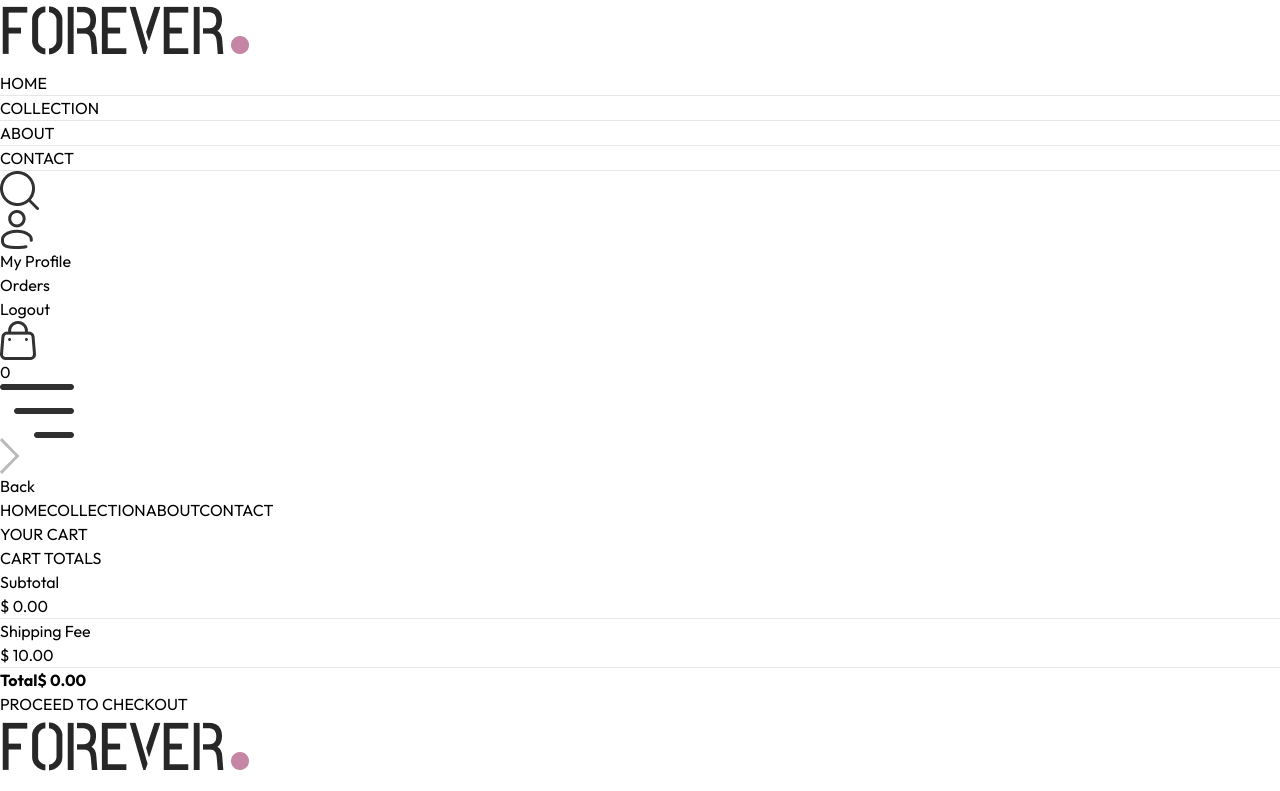
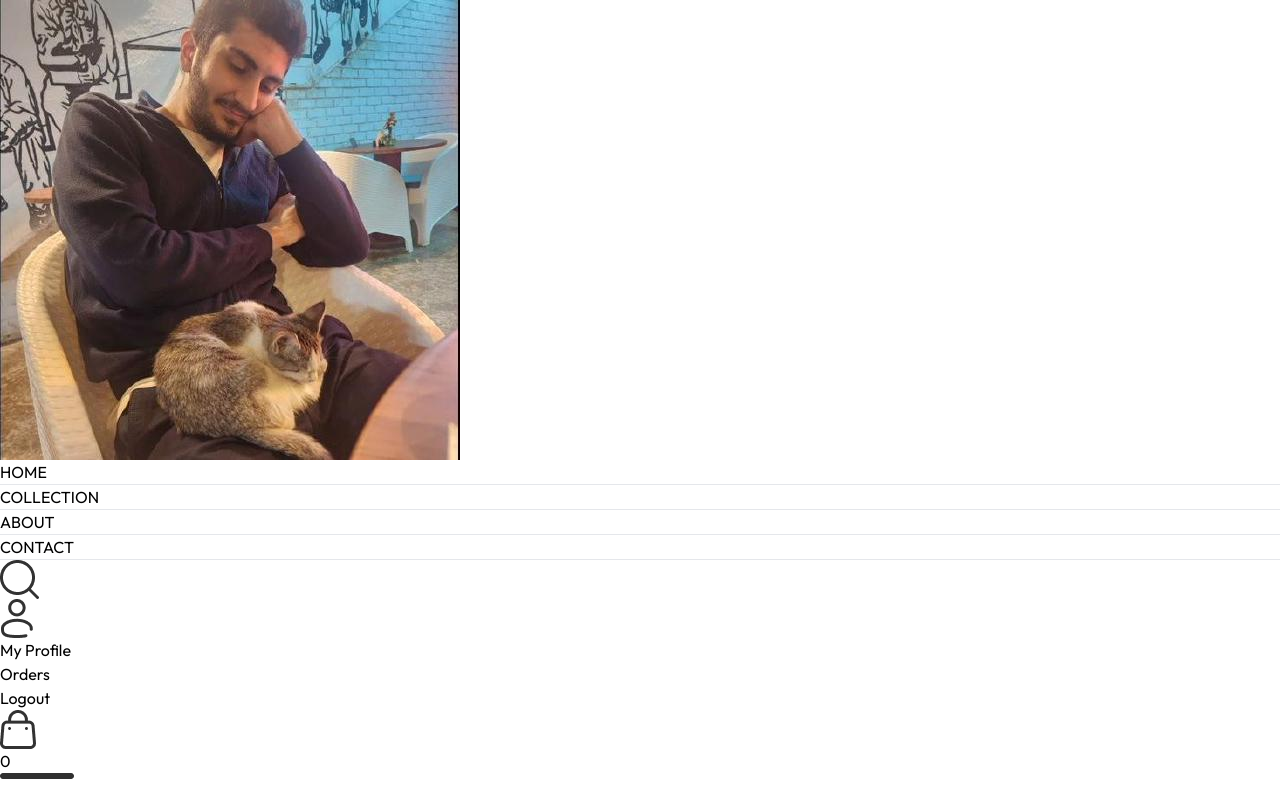
Before and after one commit to Amirhosein-Imani/ecommerce-app, a React (Vite) app in the folder frontend/: page /cart in a window 1280 px wide. Shown: the top 791 px of the page. Built offline with nearby package versions, Linux system fonts and the light colour scheme.

Commit message:
Make a few minor changes

```diff
--- a/frontend/src/assets/assets.js
+++ b/frontend/src/assets/assets.js
@@ -54,8 +54,7 @@ import p_img50 from './p_img50.png'
 import p_img51 from './p_img51.png'
 import p_img52 from './p_img52.png'
 
-
-import logo from './logo.png'
+import Amirhosein_Imani from './Amirhosein_Imani.jpg'
 import hero_img from './hero_img.png'
 import cart_icon from './cart_icon.png'
 import bin_icon from './bin_icon.png'
@@ -75,7 +74,7 @@ import stripe_logo from './stripe_logo.png'
 import cross_icon from './cross_icon.png'
 
 export const assets = {
-    logo,
+    Amirhosein_Imani,
     hero_img,
     cart_icon,
     dropdown_icon,
--- a/frontend/src/components/Navbar.jsx
+++ b/frontend/src/components/Navbar.jsx
@@ -15,7 +15,7 @@ const Navbar = () => {
 
         <Link to='/'>
 
-            <img src={assets.logo} className='w-36' alt="Logo" />
+            <img src={assets.Amirhosein_Imani} className='w-20 aspect-square rounded-full' alt="Amirhosein Imani" />
 
         </Link>
 
```
Also changed, not shown: frontend/src/assets/Amirhosein_Imani.jpg (added), frontend/src/assets/logo.png (deleted).
